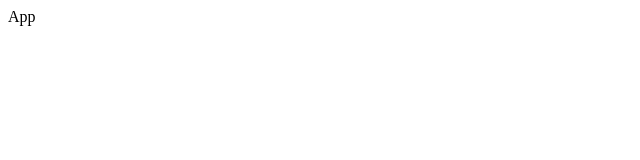
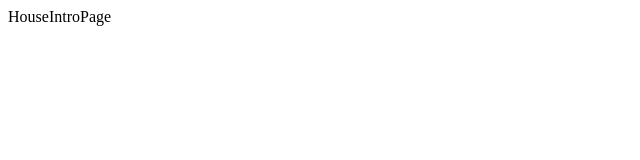
Before and after one commit to ksmfou98/ggumim-assignment, a React (Create React App) app: page / in a window 1280 px wide. Shown: the top 160 px of the page, without its empty margins (0-640 px from the left). Built offline with nearby package versions, Linux system fonts and the light colour scheme.

Commit message:
feat: 집소개 페이지 생성 & baseURL ./src 설정

```diff
--- a/src/App.tsx
+++ b/src/App.tsx
@@ -1,7 +1,12 @@
 import React from "react";
+import HouseIntroPage from "pages/HouseIntroPage";
 
 function App() {
-  return <div>App</div>;
+  return (
+    <>
+      <HouseIntroPage />
+    </>
+  );
 }
 
 export default App;
--- /dev/null
+++ b/src/pages/HouseIntroPage.tsx
@@ -0,0 +1,7 @@
+import React from "react";
+
+function HouseIntroPage() {
+  return <div>HouseIntroPage</div>;
+}
+
+export default HouseIntroPage;
--- a/src/react-app-env.d.ts
+++ /dev/null
@@ -1 +0,0 @@
-/// <reference types="react-scripts" />
```
Also changed, not shown: tsconfig.json (+3 -8 lines).
